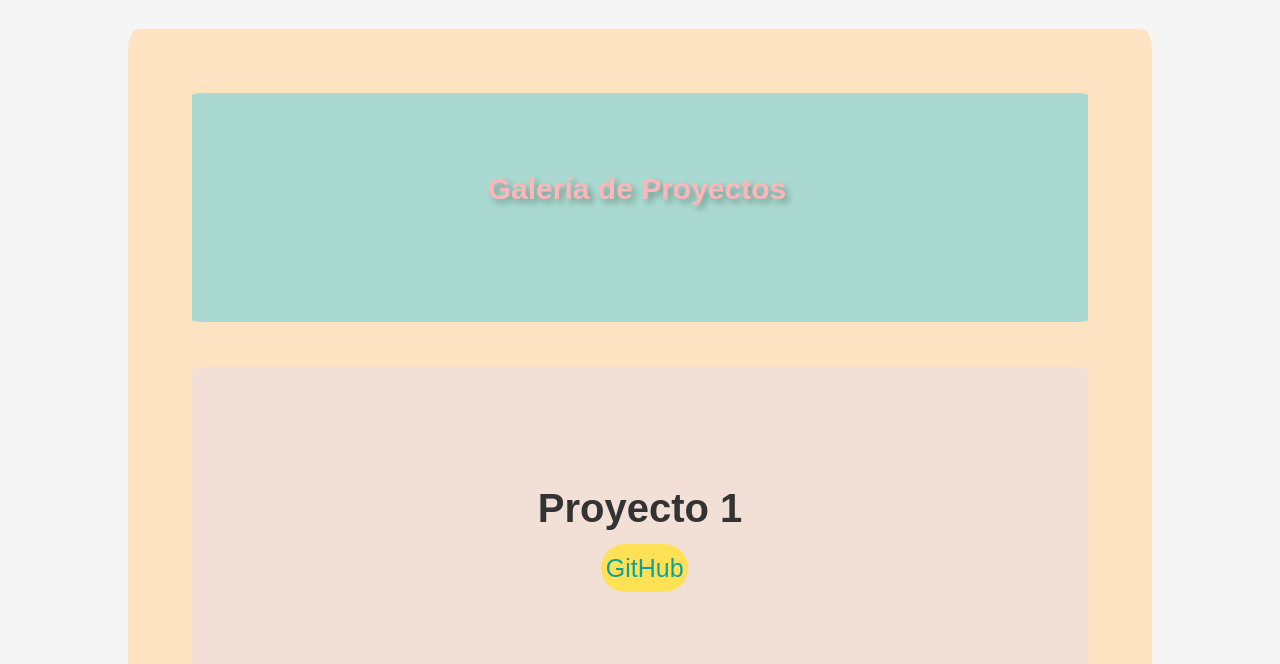
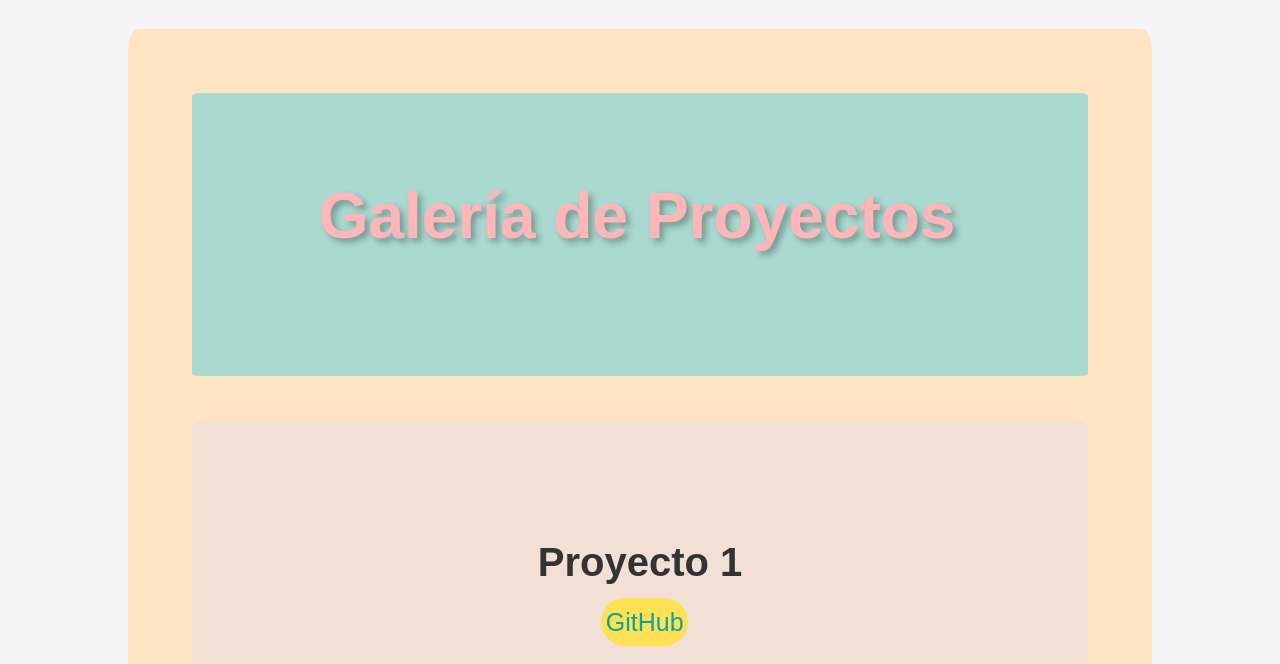
Before and after one commit to CarolinaJF/portfolio, a plain HTML site: page HTML/indexportfolio.html in a window 1280 px wide. Shown: the part 115-779 px from the top of the page. Drawn offline with Linux system fonts and the light colour scheme; a script that the page names is missing.

Commit message:
Update indexportfolio.css

```diff
--- a/CSS/indexportfolio.css
+++ b/CSS/indexportfolio.css
@@ -75,7 +75,7 @@ main {
 h2 {
     color: #FFB6B9;
     margin-bottom: 5%;
-    font-size: clamp(20px, 8vw, 30px); /* Ajuste dinámico entre 24px y 60px */
+    font-size: clamp(5vw, 8vw, 20px); /* Ajuste dinámico entre 24px y 60px */
     text-shadow: 4px 4px 6px rgba(0, 0, 0, 0.3);
     overflow: hidden;
     white-space: nowrap;
@@ -113,9 +113,6 @@ h2 {
     align-items: center;
     justify-content: center;
     text-align: center;
-}
-.section-1 {
-    font-size: clamp(20px, 5vw, 40px);
 }
 
 .section-2 {
```
